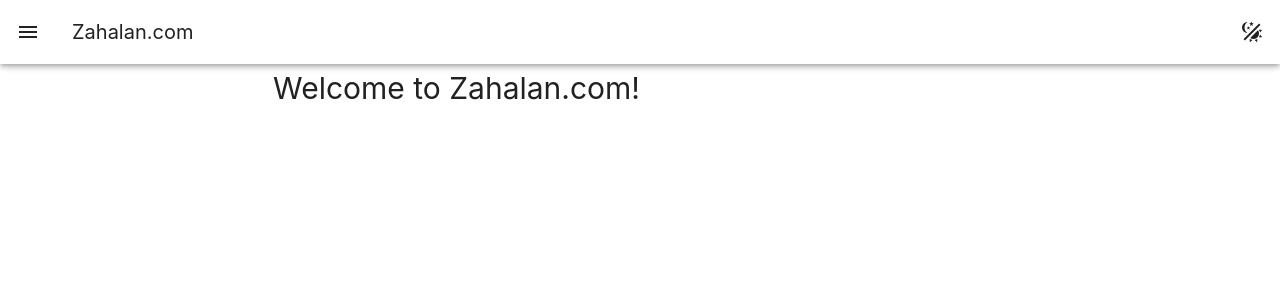
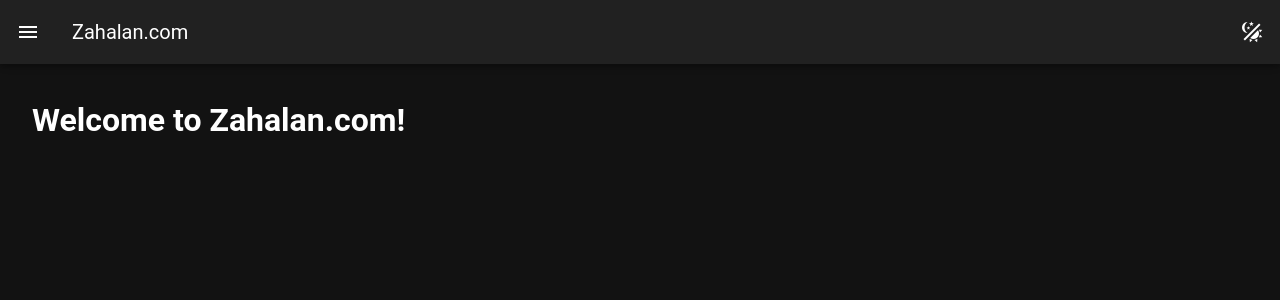
Before and after one commit to mzahalan/mysite, a Vue app: page / in a window 1280 px wide. Shown: the top 300 px of the page. Built offline with nearby package versions, Linux system fonts and the light colour scheme.

Commit message:
Got rid of the Nav Drawer. Got Rid of the Hello World unit tests. Got rid of the leftover icons Got rid of some other stuff, and fixed the layouting issue.

```diff
--- a/src/App.vue
+++ b/src/App.vue
@@ -1,21 +1,25 @@
 <template>
   <v-app>
-    <v-app-bar title="Zahalan.com" prominent app>
+    <v-app-bar title="Zahalan.com">
       <template v-slot:prepend>
         <v-app-bar-nav-icon @click="drawer = !drawer"></v-app-bar-nav-icon>
       </template>
-      <v-spacer></v-spacer>
-      <v-btn icon="mdi-theme-light-dark" @click="toggleTheme"></v-btn>
+      <template v-slot:append>
+        <v-btn icon="mdi-theme-light-dark" @click="toggleTheme"></v-btn>
+      </template>
     </v-app-bar>
-    <NavDrawer v-model="drawer"></NavDrawer>
+    <v-navigation-drawer v-model="drawer">
+      <v-list-item><router-link :to="{ name: 'home' }">Home</router-link></v-list-item>
+      <v-list-item><router-link :to="{ name: 'about' }">About</router-link></v-list-item>
+      <v-list-item><router-link :to="{ name: 'mudconnect' }">Mud</router-link></v-list-item>
+    </v-navigation-drawer>
     <v-main>
-      <RouterView></RouterView>
+      <router-view />
     </v-main>
   </v-app>
 </template>
 
 <script setup>
-import NavDrawer from './components/NavDrawer.vue'
 import { ref } from 'vue'
 import { useTheme } from 'vuetify'
 
--- a/src/assets/base.css
+++ /dev/null
@@ -1,86 +0,0 @@
-/* color palette from <https://github.com/vuejs/theme> */
-:root {
-  --vt-c-white: #ffffff;
-  --vt-c-white-soft: #f8f8f8;
-  --vt-c-white-mute: #f2f2f2;
-
-  --vt-c-black: #181818;
-  --vt-c-black-soft: #222222;
-  --vt-c-black-mute: #282828;
-
-  --vt-c-indigo: #2c3e50;
-
-  --vt-c-divider-light-1: rgba(60, 60, 60, 0.29);
-  --vt-c-divider-light-2: rgba(60, 60, 60, 0.12);
-  --vt-c-divider-dark-1: rgba(84, 84, 84, 0.65);
-  --vt-c-divider-dark-2: rgba(84, 84, 84, 0.48);
-
-  --vt-c-text-light-1: var(--vt-c-indigo);
-  --vt-c-text-light-2: rgba(60, 60, 60, 0.66);
-  --vt-c-text-dark-1: var(--vt-c-white);
-  --vt-c-text-dark-2: rgba(235, 235, 235, 0.64);
-}
-
-/* semantic color variables for this project */
-:root {
-  --color-background: var(--vt-c-white);
-  --color-background-soft: var(--vt-c-white-soft);
-  --color-background-mute: var(--vt-c-white-mute);
-
-  --color-border: var(--vt-c-divider-light-2);
-  --color-border-hover: var(--vt-c-divider-light-1);
-
-  --color-heading: var(--vt-c-text-light-1);
-  --color-text: var(--vt-c-text-light-1);
-
-  --section-gap: 160px;
-}
-
-@media (prefers-color-scheme: dark) {
-  :root {
-    --color-background: var(--vt-c-black);
-    --color-background-soft: var(--vt-c-black-soft);
-    --color-background-mute: var(--vt-c-black-mute);
-
-    --color-border: var(--vt-c-divider-dark-2);
-    --color-border-hover: var(--vt-c-divider-dark-1);
-
-    --color-heading: var(--vt-c-text-dark-1);
-    --color-text: var(--vt-c-text-dark-2);
-  }
-}
-
-*,
-*::before,
-*::after {
-  box-sizing: border-box;
-  margin: 0;
-  font-weight: normal;
-}
-
-body {
-  min-height: 100vh;
-  color: var(--color-text);
-  background: var(--color-background);
-  transition:
-    color 0.5s,
-    background-color 0.5s;
-  line-height: 1.6;
-  font-family:
-    Inter,
-    -apple-system,
-    BlinkMacSystemFont,
-    'Segoe UI',
-    Roboto,
-    Oxygen,
-    Ubuntu,
-    Cantarell,
-    'Fira Sans',
-    'Droid Sans',
-    'Helvetica Neue',
-    sans-serif;
-  font-size: 15px;
-  text-rendering: optimizeLegibility;
-  -webkit-font-smoothing: antialiased;
-  -moz-osx-font-smoothing: grayscale;
-}
--- a/src/assets/main.css
+++ b/src/assets/main.css
@@ -1,10 +1,6 @@
-@import './base.css';
-
 #app {
-  max-width: 1280px;
   margin: 0 auto;
   padding: 2rem;
-  font-weight: normal;
 }
 
 a,
@@ -20,16 +16,3 @@
     background-color: hsla(160, 100%, 37%, 0.2);
   }
 }
-
-@media (min-width: 1024px) {
-  body {
-    display: flex;
-    place-items: center;
-  }
-
-  #app {
-    display: grid;
-    grid-template-columns: 1fr 1fr;
-    padding: 0 2rem;
-  }
-}
--- a/src/components/NavDrawer.vue
+++ /dev/null
@@ -1,21 +0,0 @@
-<template>
-    <v-navigation-drawer>
-        <v-list-item title="My Application" subtitle="Vuetify"></v-list-item>
-        <v-divider></v-divider>
-        <v-list density="compact">
-            <v-list-item><router-link :to="{name: 'home'}">Home</router-link></v-list-item>
-            <v-list-item><router-link :to="{name: 'about'}">About</router-link></v-list-item>
-            <v-list-item><router-link :to="{name: 'mudconnect'}">Mud</router-link></v-list-item>
-        </v-list>
-    </v-navigation-drawer>
-</template>
-
-<script>
-export default {
-    setup () {
-
-
-        return {}
-    }
-}
-</script>
--- a/src/main.js
+++ b/src/main.js
@@ -3,9 +3,7 @@
 import { createApp } from 'vue'
 import App from './App.vue'
 import router from './router'
+
 import vuetify from '@/plugins/vuetify'
 
-createApp(App)
-    .use(router)
-    .use(vuetify)
-    .mount('#app')
+createApp(App).use(router).use(vuetify).mount('#app')
--- a/src/plugins/vuetify.js
+++ b/src/plugins/vuetify.js
@@ -3,15 +3,7 @@
 
 // Vuetify
 import { createVuetify } from 'vuetify'
-import { aliases, mdi } from 'vuetify/iconsets/mdi'
 
 export default createVuetify({
-  icons: {
-    defaultSet: 'mdi',
-    aliases,
-    sets: {
-      mdi
-    },
-    theme: { dark: true }
-  }
+  theme: { defaultTheme: 'dark' }
 })
```
Also changed, not shown: src/components/icons/IconCommunity.vue (deleted, +0 -7 lines), src/components/icons/IconDocumentation.vue (deleted, +0 -7 lines), src/components/icons/IconEcosystem.vue (deleted, +0 -7 lines), src/components/icons/IconSupport.vue (deleted, +0 -7 lines), src/components/icons/IconTooling.vue (deleted, +0 -19 lines), 1 other file (tests, documents, lock files or other folders).
